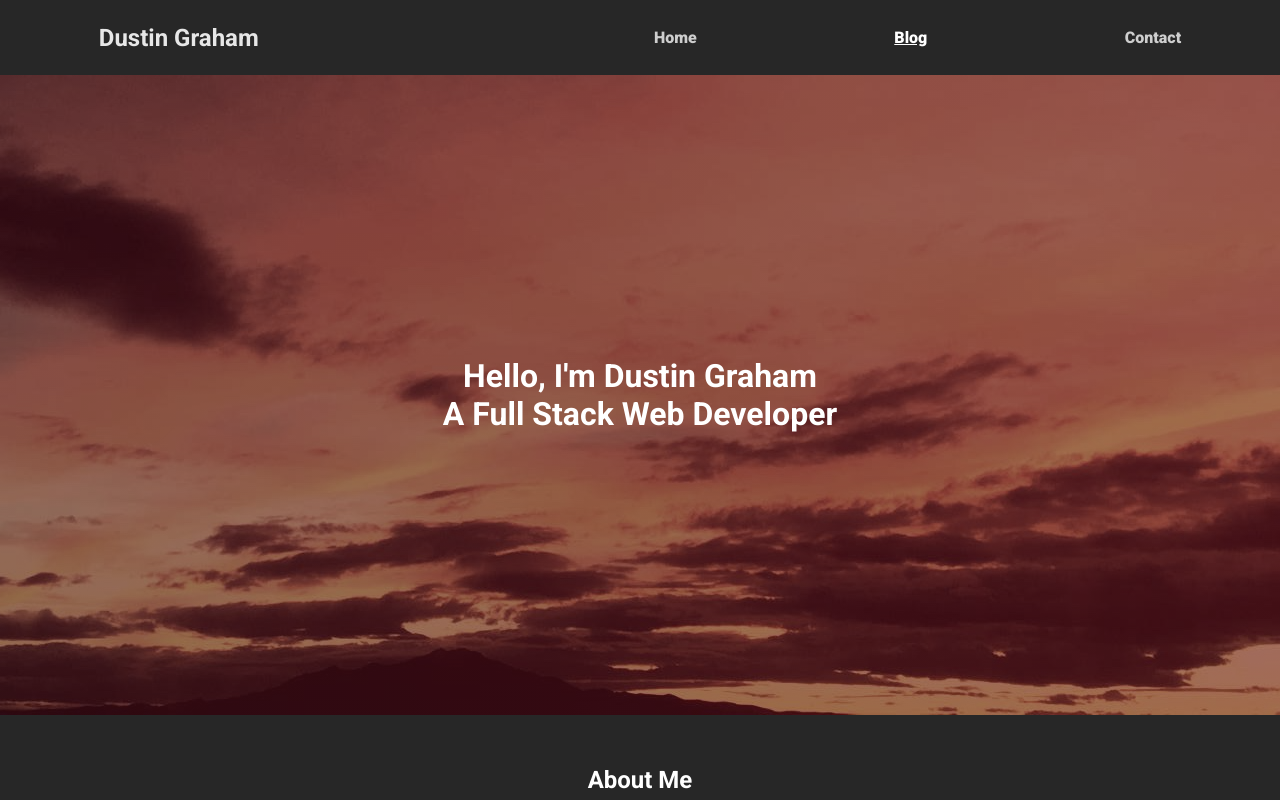
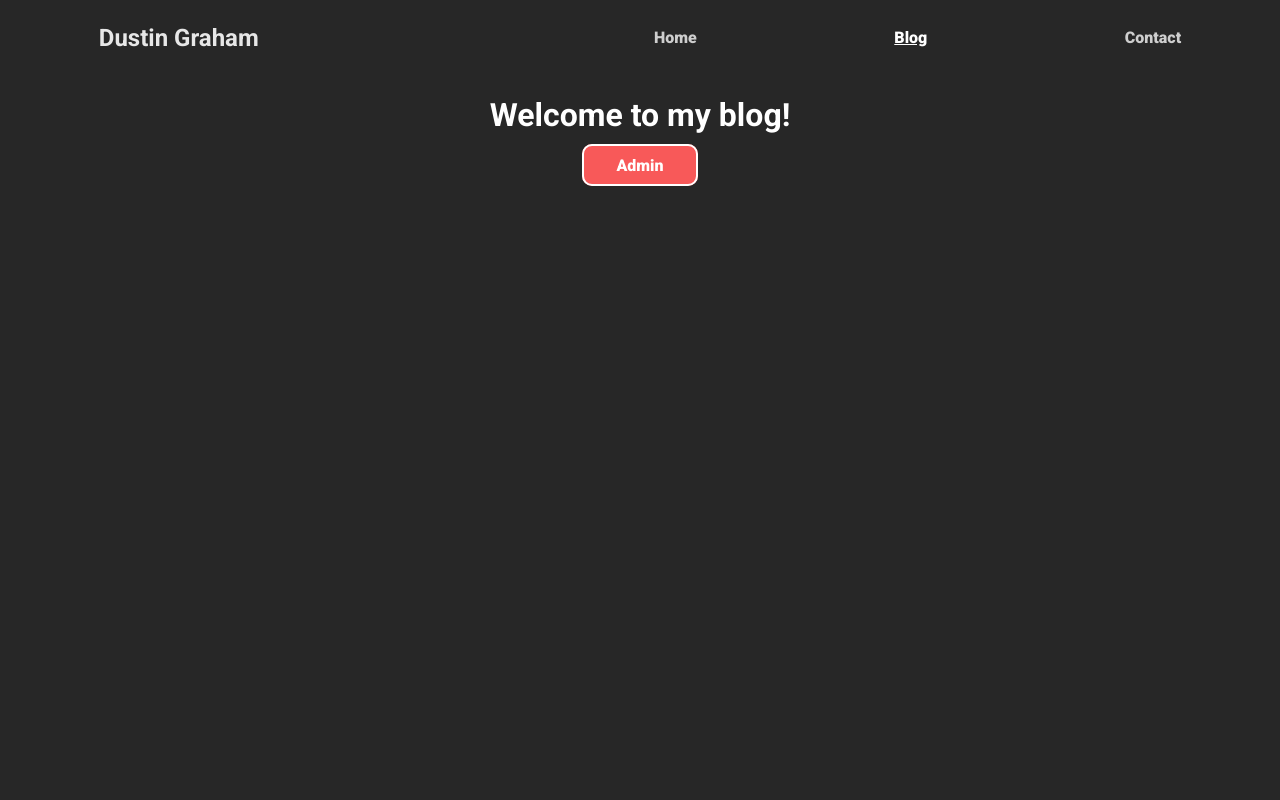
Before and after one commit to DustinG98/dg-portfolio, a React (Create React App) app in the folder portfolio/: page /blog in a window 1280 px wide. Shown: the top 800 px of the page. Built offline with nearby package versions, Linux system fonts and the light colour scheme.

Commit message:
added axioswithauth, and private route. Started blog file structure

```diff
--- a/portfolio/package.json
+++ b/portfolio/package.json
@@ -6,6 +6,7 @@
     "@testing-library/jest-dom": "^4.2.4",
     "@testing-library/react": "^9.3.2",
     "@testing-library/user-event": "^7.1.2",
+    "axios": "^0.19.1",
     "react": "^16.12.0",
     "react-dom": "^16.12.0",
     "react-router-dom": "^5.1.2",
--- a/portfolio/src/App.js
+++ b/portfolio/src/App.js
@@ -1,9 +1,14 @@
 import React from 'react';
 
 import Home from './components/Home/Home/Home'
+import Blog from './components/Blog/Blog'
 import NavBar from './components/NavBar'
+import Dashboard from './components/Blog/BlogDashboard/Dashboard'
 import {Route} from 'react-router-dom'
 import './App.css';
+import Login from './components/Blog/BlogDashboard/Login';
+
+import PrivateRoute from './auth/PrivateRoute'
 
 function App() {
   return (
@@ -13,7 +18,9 @@ function App() {
       </div>
     {/* ROUTING */}
     <Route exact path="/" render={props => <Home {...props}/>} />
-    <Route exact path="/blog" render={props => <Home {...props}/>} />
+    <Route exact path="/blog" render={props => <Blog {...props}/>} />
+    <PrivateRoute exact path="/blog/dashboard"><Dashboard/></PrivateRoute>
+    <Route exact path="/blog/dashboard/login" render={props => <Login/>} />
     <Route exact path="/contact" render={props => <Home {...props}/>} />
     </div>
   );
--- /dev/null
+++ b/portfolio/src/auth/PrivateRoute.js
@@ -0,0 +1,15 @@
+import React from "react";
+import { Route, Redirect } from "react-router-dom";
+const PrivateRoute = ({ children, ...rest }) => (
+  <Route
+    {...rest}
+    render={({ location }) =>
+      localStorage.getItem("auth-token") !== null ? (
+        children
+      ) : (
+        <Redirect to={{ pathname: "/blog/dashboard/login", state: { from: location } }} />
+      )
+    }
+  />
+);
+export default PrivateRoute;
--- /dev/null
+++ b/portfolio/src/components/Blog/Blog.js
@@ -0,0 +1,20 @@
+import React from 'react'
+import { Link } from 'react-router-dom'
+
+import './blog.css'
+
+const Blog = () => {
+    return (
+        <div>
+            <div>
+                <h1>Welcome to my blog!</h1>
+                <Link className="admin" to="/blog/dashboard/login">Admin</Link>
+            </div>
+
+
+
+        </div>
+    )
+}
+
+export default Blog
--- /dev/null
+++ b/portfolio/src/components/Blog/BlogDashboard/Dashboard.js
@@ -0,0 +1,11 @@
+import React from 'react'
+
+const Dashboard = () => {
+    return (
+        <div>
+            <h1>Dashboard</h1>
+        </div>
+    )
+}
+
+export default Dashboard
--- /dev/null
+++ b/portfolio/src/components/Blog/BlogDashboard/Login.js
@@ -0,0 +1,16 @@
+import React from 'react'
+
+const LoginForm = () => {
+    return (
+        <div>
+            <h1>Login</h1>
+            <form>
+                <input name="email" placeholder="email address"/>
+                <input name="password" placeholder="password"/>
+                <button>Login</button>
+            </form>
+        </div>
+    )
+}
+
+export default LoginForm;
--- /dev/null
+++ b/portfolio/src/components/Blog/blog.css
@@ -0,0 +1,9 @@
+.admin {
+    text-decoration: none;
+    color: white;
+    font-weight: 900;
+    border: 2px solid white;
+    border-radius: 10px;
+    padding: .6em 2em;
+    background-color: rgb(248, 89, 89);
+}
```
Also changed, not shown: portfolio/src/auth/axiosWithAuth.js (added, +12 -0 lines), 1 other file (tests, documents, lock files or other folders).
